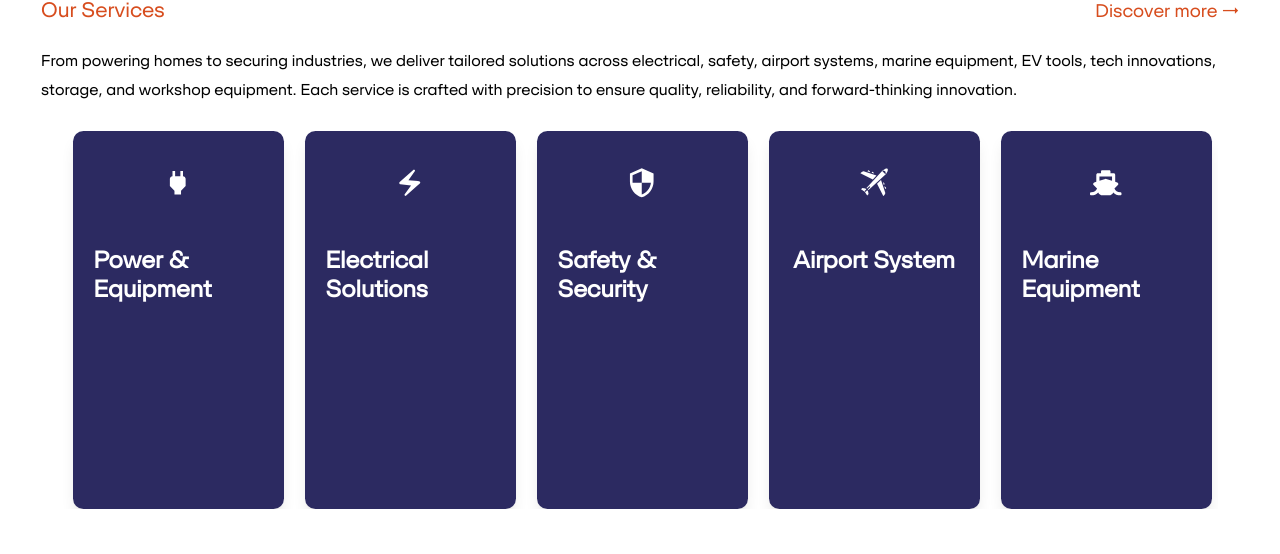
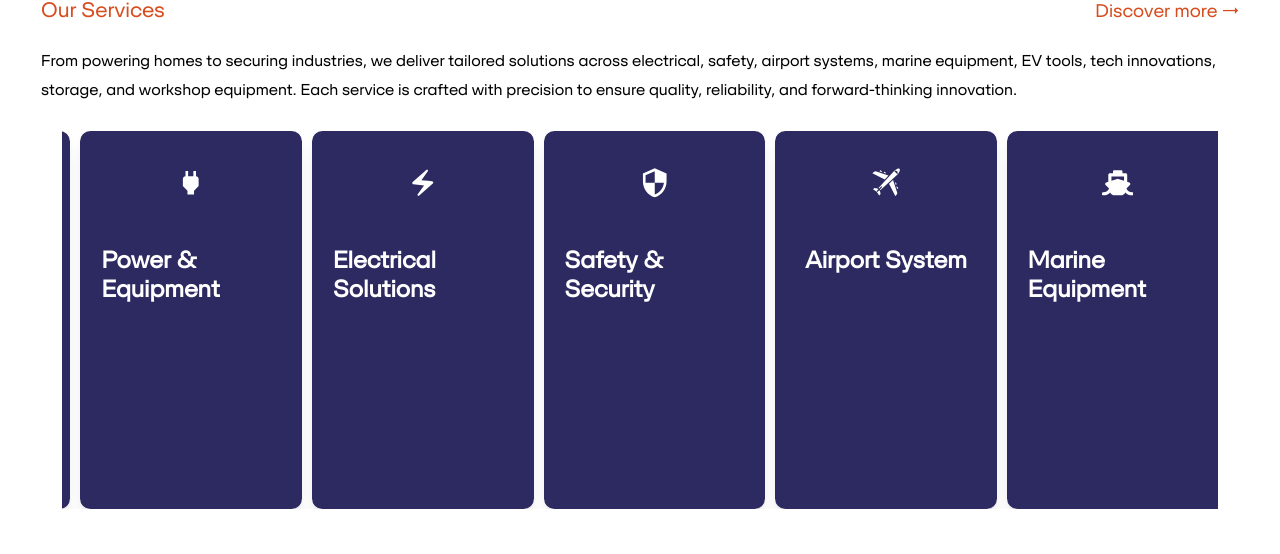
Before and after one commit to IbrahimMohram1/Expand, a React (Vite) app: page / in a window 1280 px wide. Shown: the part 1900-2454 px from the top of the page. Built offline with nearby package versions, Linux system fonts and the light colour scheme; grey boxes are pictures that could not be loaded.

Commit message:
'Update'

```diff
--- a/src/App.css
+++ b/src/App.css
@@ -28,7 +28,10 @@ writing-mode: sideways-lr;
 .slick-slider{
     width: 100%;
 }
-
+.slick-track{
+    display: flex !important ;
+    gap: 10px !important;
+}
 html{
     font-size: 21px;
 }
--- a/src/Components/ServicesSwiper/SwiperServices.jsx
+++ b/src/Components/ServicesSwiper/SwiperServices.jsx
@@ -50,7 +50,7 @@ export default function SwiperServices() {
 
   return (
     <div className="container mx-auto my-5 overflow-hidden">
-      <div className="flex justify-center items-center">
+      <div className="flex justify-center items-center gap-x-4">
         <Slider {...settings}>
           {Services.length > 0 ? (
             Services.map((service) => {
@@ -69,7 +69,9 @@ export default function SwiperServices() {
                 <div key={service.id} className="relative">
                   <Link to={`/services/${service.id}`}>
                     <div
-                      className={`MainBg text-white p-4 rounded-lg flex flex-col justify-start items-center h-72 shadow-lg mx-2 transition-all duration-300                       }`}
+                      className={`MainBg text-white p-4 rounded-lg w-full  flex flex-col  justify-start items-center h-72 shadow-lg mx-2 transition-all duration-300} ${
+                        isActive ? " " : "" // إضافة margin للـ active service
+                      }`}
                       style={{
                         backgroundImage: isActive
                           ? `url(${service.image})`
@@ -91,14 +93,14 @@ export default function SwiperServices() {
 
                       {/* Overlay يظهر عند الهوفر */}
                       <div
-                        className="absolute inset-0 bg-black/70 rounded-lg flex flex-col justify-center items-center opacity-0 hover:opacity-100 transition-opacity duration-300 p-4 text-white text-center"
+                        className="absolute inset-0 bg-black/70 rounded-lg flex flex-col mx-2 justify-center w-full h-full items-center opacity-0 hover:opacity-100 transition-opacity duration-700  text-white text-center"
                         style={{
                           backgroundImage: `url(${service.image})`,
                           backgroundSize: "cover",
                           backgroundPosition: "center",
                         }}
                       >
-                        <div className="flex justify-around flex-col items-center w-full h-full">
+                        <div className="flex justify-around flex-col items-center w-full h-full p-2">
                           <p className="text-xs">
                             {service.description
                               .split(" ")
@@ -107,7 +109,7 @@ export default function SwiperServices() {
                           </p>
                           <Link
                             to={`/services/${service.id}`}
-                            className="mt-3 bg-white  text-black px-4 py-1 rounded-lg transition duration-300 text-sm text-nowrap"
+                            className="mt-3 bg-white  text-black px-4 py-1 rounded-lg   text-sm text-nowrap"
                           >
                             View Details
                           </Link>
```
